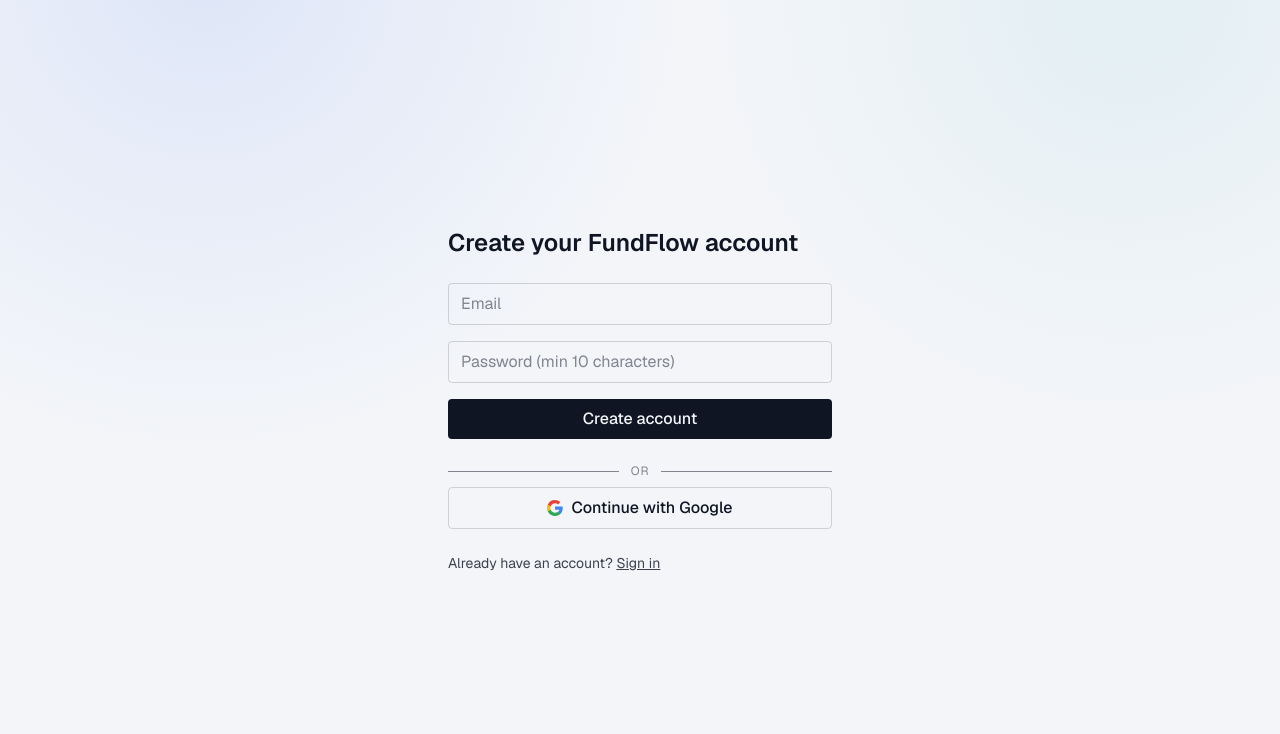
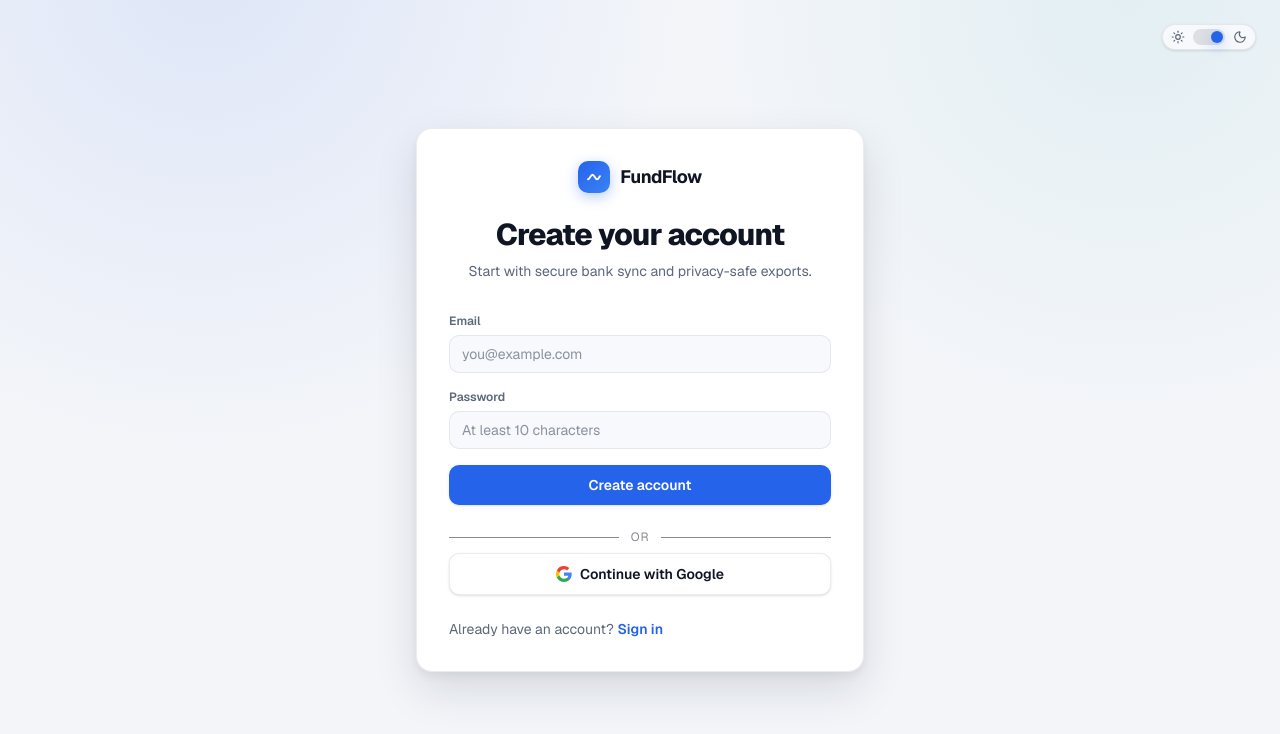
Before and after one commit to navaneethbv/FundFlow, a Next.js app: page /signup in a window 1280 px wide. Shown: the top 734 px of the page. Built offline with nearby package versions, Linux system fonts and the light colour scheme; no server answers.

Commit message:
Phase 8: restyle auth screens

```diff
--- a/app/login/page.tsx
+++ b/app/login/page.tsx
@@ -1,20 +1,20 @@
 import { Suspense } from "react";
 import LoginForm from "@/components/LoginForm";
+import AuthShell from "@/components/shell/AuthShell";
 
 // Nonce-based CSP requires per-request rendering: the nonce in the CSP header
 // (set in proxy.ts) must match the nonce Next stamps on its scripts, and Next
-// only does that when the page renders dynamically. A static prerender ships
-// scripts with no nonce, which strict-dynamic then blocks — a dead page.
+// only does that when the page renders dynamically.
 export const dynamic = "force-dynamic";
 
 export default function LoginPage() {
   return (
-    <main className="min-h-screen flex items-center justify-center p-6">
+    <AuthShell title="Welcome back" subtitle="Take control of your money. Make confident financial decisions.">
       {/* LoginForm reads useSearchParams (callback errors), which requires a
           Suspense boundary on this prerendered page. */}
       <Suspense>
         <LoginForm />
       </Suspense>
-    </main>
+    </AuthShell>
   );
 }
--- a/app/not-found.tsx
+++ b/app/not-found.tsx
@@ -1,22 +1,16 @@
-import Link from "next/link";
 import { connection } from "next/server";
+import AuthShell from "@/components/shell/AuthShell";
+import ButtonLink from "@/components/ui/ButtonLink";
 
 export default async function NotFound() {
   // Nonce-based CSP requires request-time rendering so Next can stamp scripts.
   await connection();
 
   return (
-    <main className="min-h-screen flex items-center justify-center p-6">
-      <div className="w-full max-w-sm space-y-4">
-        <p className="text-sm uppercase tracking-wider opacity-60">404</p>
-        <h1 className="text-2xl font-semibold">Page not found</h1>
-        <p className="text-sm opacity-80">
-          The page you requested does not exist.
-        </p>
-        <Link href="/dashboard" className="inline-block underline text-sm">
-          Back to dashboard
-        </Link>
-      </div>
-    </main>
+    <AuthShell title="404" subtitle="The page you requested does not exist.">
+      <ButtonLink href="/dashboard" className="w-full">
+        Back to dashboard
+      </ButtonLink>
+    </AuthShell>
   );
 }
--- a/app/signup/page.tsx
+++ b/app/signup/page.tsx
@@ -1,4 +1,5 @@
 import SignupForm from "@/components/SignupForm";
+import AuthShell from "@/components/shell/AuthShell";
 
 // Nonce-based CSP requires per-request rendering (see app/login/page.tsx): a
 // static prerender ships scripts with no nonce, which the CSP then blocks.
@@ -6,8 +7,8 @@
 
 export default function SignupPage() {
   return (
-    <main className="min-h-screen flex items-center justify-center p-6">
+    <AuthShell title="Create your account" subtitle="Start with secure bank sync and privacy-safe exports.">
       <SignupForm />
-    </main>
+    </AuthShell>
   );
 }
--- a/components/GoogleSignInButton.tsx
+++ b/components/GoogleSignInButton.tsx
@@ -2,10 +2,11 @@
 
 import { useState } from "react";
 import { createClient } from "@/lib/supabase/client";
+import { buttonVariants } from "@/components/ui/Button";
 
 /**
  * "Continue with Google" via Supabase OAuth (PKCE). The redirect lands on
- * /auth/callback, which exchanges the code for a session — same path the
+ * /auth/callback, which exchanges the code for a session. It is the same path the
  * email-confirmation flow uses. Requires the Google provider to be enabled
  * in the Supabase dashboard (see README "Google sign-in").
  */
@@ -39,7 +40,7 @@
         type="button"
         onClick={signInWithGoogle}
         disabled={loading}
-        className="w-full rounded border border-black/15 dark:border-white/25 py-2 font-medium flex items-center justify-center gap-2 disabled:opacity-50"
+        className={buttonVariants({ variant: "secondary", size: "lg" })}
       >
         <svg className="w-4 h-4" viewBox="0 0 24 24" aria-hidden="true">
           <path
@@ -59,7 +60,7 @@
             d="M12 4.77c1.76 0 3.35.61 4.6 1.8l3.44-3.44A11.97 11.97 0 0 0 12 0 12 12 0 0 0 1.27 6.62l4.01 3.09C6.22 6.88 8.87 4.77 12 4.77z"
           />
         </svg>
-        {loading ? "Redirecting…" : "Continue with Google"}
+        {loading ? "Redirecting..." : "Continue with Google"}
       </button>
       {error && <p className="text-sm text-red-600">{error}</p>}
     </div>
--- a/components/LoginForm.tsx
+++ b/components/LoginForm.tsx
@@ -1,11 +1,15 @@
 "use client";
 
-import { useEffect, useState } from "react";
+import { useEffect, useRef, useState } from "react";
 import { useRouter, useSearchParams } from "next/navigation";
 import Link from "next/link";
 import { createClient } from "@/lib/supabase/client";
 import { needsMfaStepUp } from "@/lib/mfa";
 import GoogleSignInButton from "@/components/GoogleSignInButton";
+import Button from "@/components/ui/Button";
+import Field from "@/components/ui/Field";
+import Input from "@/components/ui/Input";
+import { ShieldCheck } from "@/components/ui/icons";
 
 // Errors forwarded by /auth/callback (e.g. an expired email-confirmation link).
 const CALLBACK_ERRORS: Record<string, string> = {
@@ -28,6 +32,7 @@
     CALLBACK_ERRORS[searchParams.get("error") ?? ""] ?? null,
   );
   const [loading, setLoading] = useState(false);
+  const digitRefs = useRef<HTMLInputElement[]>([]);
 
   // A user who abandoned the TOTP step (or was redirected here by the proxy
   // with an aal1 session) should resume at the code prompt, not the password
@@ -108,58 +113,85 @@
     }
   }
 
+  function handleDigitChange(index: number, value: string) {
+    const digit = value.replace(/\D/g, "").slice(-1);
+    const next = code.padEnd(6, " ").split("");
+    next[index] = digit || " ";
+    const joined = next.join("").replace(/\s/g, "").slice(0, 6);
+    setCode(joined);
+    if (digit && index < 5) digitRefs.current[index + 1]?.focus();
+  }
+
+  function handleDigitKeyDown(index: number, event: React.KeyboardEvent<HTMLInputElement>) {
+    if (event.key === "Backspace" && !code[index] && index > 0) {
+      digitRefs.current[index - 1]?.focus();
+    }
+  }
+
+  function handleDigitPaste(event: React.ClipboardEvent<HTMLInputElement>) {
+    event.preventDefault();
+    const pasted = event.clipboardData.getData("text").replace(/\D/g, "").slice(0, 6);
+    setCode(pasted);
+    digitRefs.current[Math.min(pasted.length, 5)]?.focus();
+  }
+
   return (
-    <div className="w-full max-w-sm space-y-6">
-      <h1 className="text-2xl font-semibold">Sign in to FundFlow</h1>
-
+    <div className="space-y-6">
       {!mfaRequired ? (
         <form onSubmit={handlePasswordSubmit} className="space-y-4">
-          <input
+          <Field label="Email">
+            <Input
               type="email"
               required
-            placeholder="Email"
+              placeholder="you@example.com"
               value={email}
               onChange={(e) => setEmail(e.target.value)}
-            className="w-full rounded border border-black/15 dark:border-white/20 bg-transparent px-3 py-2"
             />
-          <input
+          </Field>
+          <Field label="Password">
+            <Input
               type="password"
               required
               placeholder="Password"
               value={password}
               onChange={(e) => setPassword(e.target.value)}
-            className="w-full rounded border border-black/15 dark:border-white/20 bg-transparent px-3 py-2"
             />
-          <button
-            type="submit"
-            disabled={loading}
-            className="w-full rounded bg-foreground text-background py-2 font-medium disabled:opacity-50"
-          >
-            {loading ? "Signing in…" : "Sign in"}
-          </button>
+          </Field>
+          <Button type="submit" loading={loading} size="lg">
+            {loading ? "Signing in..." : "Sign in"}
+          </Button>
         </form>
       ) : (
         <form onSubmit={handleMfaSubmit} className="space-y-4">
-          <p className="text-sm opacity-80">
+          <div className="mx-auto flex h-14 w-14 items-center justify-center rounded-full bg-accent-soft text-accent">
+            <ShieldCheck aria-hidden className="h-6 w-6" />
+          </div>
+          <p className="text-center text-sm text-muted">
             Enter the 6-digit code from your authenticator app.
           </p>
+          <div className="flex justify-center gap-2">
+            {Array.from({ length: 6 }).map((_, index) => (
               <input
+                key={index}
+                ref={(element) => {
+                  if (element) digitRefs.current[index] = element;
+                }}
+                aria-label={`Digit ${index + 1}`}
                 inputMode="numeric"
                 pattern="[0-9]*"
-            maxLength={6}
+                maxLength={1}
                 required
-            placeholder="123456"
-            value={code}
-            onChange={(e) => setCode(e.target.value)}
-            className="w-full rounded border border-black/15 dark:border-white/20 bg-transparent px-3 py-2 tracking-widest"
+                value={code[index] ?? ""}
+                onChange={(e) => handleDigitChange(index, e.target.value)}
+                onKeyDown={(e) => handleDigitKeyDown(index, e)}
+                onPaste={handleDigitPaste}
+                className="h-11 w-10 rounded-field border border-panel-border bg-panel-2 text-center text-lg font-bold text-foreground focus:border-accent focus:outline-none"
               />
-          <button
-            type="submit"
-            disabled={loading}
-            className="w-full rounded bg-foreground text-background py-2 font-medium disabled:opacity-50"
-          >
-            {loading ? "Verifying…" : "Verify"}
-          </button>
+            ))}
+          </div>
+          <Button type="submit" loading={loading} size="lg" disabled={loading || code.length !== 6}>
+            {loading ? "Verifying..." : "Verify"}
+          </Button>
         </form>
       )}
 
@@ -167,9 +199,9 @@
 
       {!mfaRequired && <GoogleSignInButton />}
 
-      <p className="text-sm opacity-80">
+      <p className="text-sm text-muted">
         No account?{" "}
-        <Link href="/signup" className="underline">
+        <Link href="/signup" className="font-semibold text-accent hover:underline">
           Sign up
         </Link>
       </p>
--- a/components/SignupForm.tsx
+++ b/components/SignupForm.tsx
@@ -5,6 +5,9 @@
 import Link from "next/link";
 import { createClient } from "@/lib/supabase/client";
 import GoogleSignInButton from "@/components/GoogleSignInButton";
+import Button from "@/components/ui/Button";
+import Field from "@/components/ui/Field";
+import Input from "@/components/ui/Input";
 
 export default function SignupForm() {
   const router = useRouter();
@@ -50,32 +53,29 @@
   }
 
   return (
-    <div className="w-full max-w-sm space-y-6">
-      <h1 className="text-2xl font-semibold">Create your FundFlow account</h1>
+    <div className="space-y-6">
       <form onSubmit={handleSubmit} className="space-y-4">
-        <input
+        <Field label="Email">
+          <Input
             type="email"
             required
-          placeholder="Email"
+            placeholder="you@example.com"
             value={email}
             onChange={(e) => setEmail(e.target.value)}
-          className="w-full rounded border border-black/15 dark:border-white/20 bg-transparent px-3 py-2"
           />
-        <input
+        </Field>
+        <Field label="Password">
+          <Input
             type="password"
             required
-          placeholder="Password (min 10 characters)"
+            placeholder="At least 10 characters"
             value={password}
             onChange={(e) => setPassword(e.target.value)}
-          className="w-full rounded border border-black/15 dark:border-white/20 bg-transparent px-3 py-2"
           />
-        <button
-          type="submit"
-          disabled={loading}
-          className="w-full rounded bg-foreground text-background py-2 font-medium disabled:opacity-50"
-        >
-          {loading ? "Creating…" : "Create account"}
-        </button>
+        </Field>
+        <Button type="submit" loading={loading} size="lg">
+          {loading ? "Creating..." : "Create account"}
+        </Button>
       </form>
 
       {error && <p className="text-sm text-red-600">{error}</p>}
@@ -83,9 +83,9 @@
 
       <GoogleSignInButton />
 
-      <p className="text-sm opacity-80">
+      <p className="text-sm text-muted">
         Already have an account?{" "}
-        <Link href="/login" className="underline">
+        <Link href="/login" className="font-semibold text-accent hover:underline">
           Sign in
         </Link>
       </p>
```
Also changed, not shown: 1 other file (tests, documents, lock files or other folders). Lines whose indentation alone changed are shown as unchanged.
